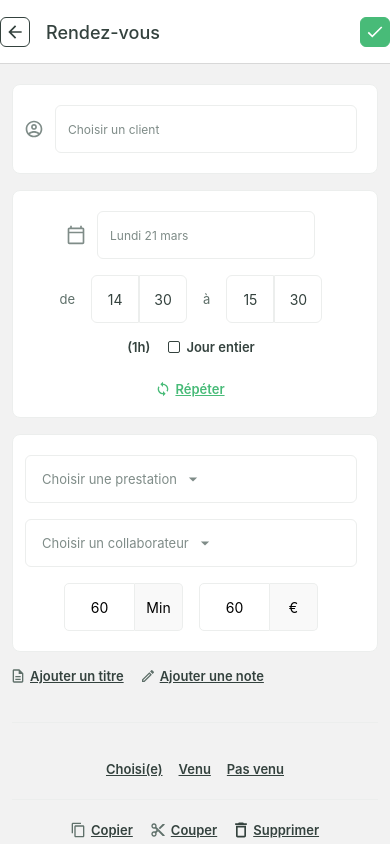
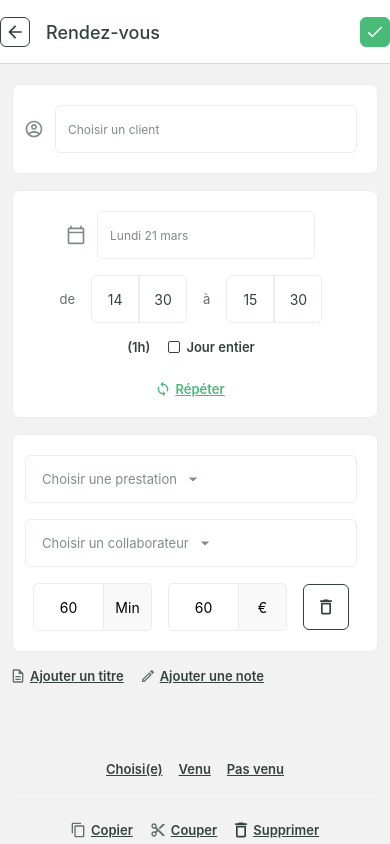
Before and after one commit to kiki-le-singe/rendez-vous, a React Native app: screen /RendezVous in a window 390 px wide. Built offline with nearby package versions, Linux system fonts and the light colour scheme.

Commit message:
Add bin component

```diff
--- a/components/Icon/index.tsx
+++ b/components/Icon/index.tsx
@@ -3,9 +3,12 @@ import { StyleSheet, TouchableOpacity } from "react-native";
 import Colors from "../../constants/Colors";
 import { IconProps } from "./types";
 
-export default function Icon({ children, onPress }: IconProps) {
+export default function Icon({ children, onPress, size = 36 }: IconProps) {
   return !children ? null : (
-    <TouchableOpacity onPress={onPress} style={styles.container}>
+    <TouchableOpacity
+      onPress={onPress}
+      style={[styles.container, { width: size, height: size }]}
+    >
       {children}
     </TouchableOpacity>
   );
@@ -13,8 +16,6 @@ export default function Icon({ children, onPress }: IconProps) {
 
 const styles = StyleSheet.create({
   container: {
-    width: 30,
-    height: 30,
     borderRadius: 6,
     borderWidth: 1,
     borderColor: Colors.light.darkGreen,
--- a/components/Icon/types.ts
+++ b/components/Icon/types.ts
@@ -1,3 +1,4 @@
 export type IconProps = React.PropsWithChildren<{
   onPress?: () => void;
+  size?: number;
 }>;
--- a/components/Provisions/index.tsx
+++ b/components/Provisions/index.tsx
@@ -6,6 +6,8 @@ import { ThemePickerSelect } from "../PickerSelect/types";
 import Tabs from "../Tabs";
 import { TabMode } from "../Tabs/types";
 import Colors from "../../constants/Colors";
+import Icon from "../Icon";
+import BinIcon from "../../assets/svg/js/BinIcon";
 
 export default function Provisions() {
   return (
@@ -47,6 +49,10 @@ export default function Provisions() {
             <Text>€</Text>
           </View>
         </View>
+
+        <Icon size={46}>
+          <BinIcon />
+        </Icon>
       </View>
     </View>
   );
```
